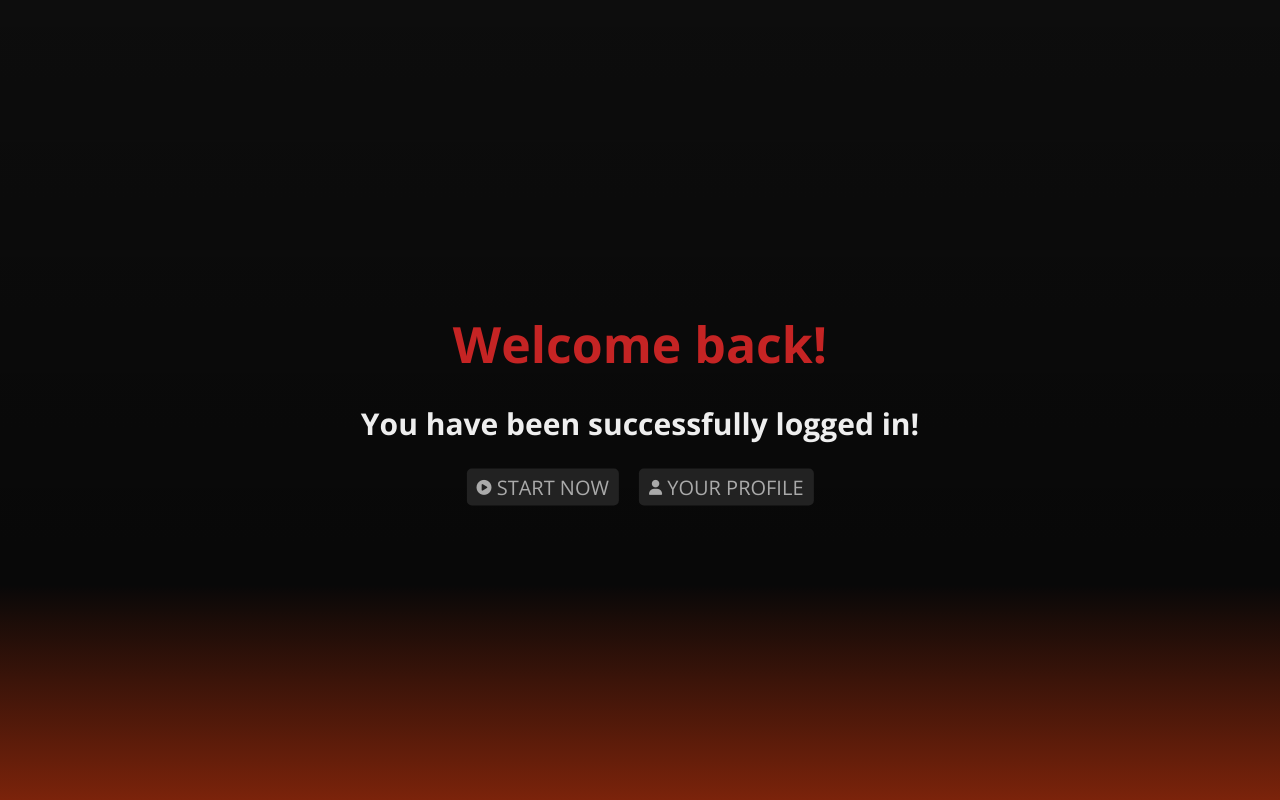
After one commit to OliverSchlueter/TellTheWorld, a PHP site: page /login/success.html in a window 1280 px wide. The commit adds this page. Run offline with PHP 8.4, Linux system fonts and the light colour scheme; some libraries are stand-ins or nearby versions.

Commit message:
Open success/fail page if opening a new window doesn't work

```diff
--- a/Code/Web/login/fail.html
+++ b/Code/Web/login/fail.html
@@ -6,7 +6,7 @@
     <link rel="stylesheet" href="../assets/css/register.css">
     <script src="https://kit.fontawesome.com/690661ce23.js" crossorigin="anonymous"></script>
     <script src="../assets/js/main.js"></script>
-    <title>Tell The World - Register</title>
+    <title>Tell The World - Login</title>
 </head>
 <body>
     <header>
--- /dev/null
+++ b/Code/Web/login/success.html
@@ -0,0 +1,27 @@
+<!DOCTYPE html>
+<html lang="en">
+<head>
+    <meta charset="UTF-8">
+    <link rel="stylesheet" href="../assets/css/style.css">
+    <link rel="stylesheet" href="../assets/css/register.css">
+    <script src="https://kit.fontawesome.com/690661ce23.js" crossorigin="anonymous"></script>
+    <script src="../assets/js/main.js"></script>
+    <title>Tell The World - Login</title>
+</head>
+<body>
+    <header>
+        <main>
+            <h1 id="welcome">Welcome back!</h1>
+            <h2 class="center_text">You have been successfully logged in!</h2>
+            <div class="center_items">
+                <a href="../web/"><button><i class="fa-solid fa-circle-play fa-xs"></i> START NOW</button></a>
+                <a href="../web/account/"><button><i class="fa-solid fa-user fa-xs"></i> YOUR PROFILE</button></a>
+            </div>
+        </main>
+    </header>
+
+    <script>
+        document.getElementById("welcome").innerHTML = "Welcome back, " + nickname;
+    </script>
+</body>
+</html>
--- a/Code/Web/register/register.php
+++ b/Code/Web/register/register.php
@@ -106,6 +106,9 @@
 
     } else {
         echo "<script>window.open('index.html');</script>";
+
+        echo "<script>var errorMsg = 'Please go back to register page';</script>";
+        include "fail.html";
     }
 
 ?>
```
Also changed, not shown: Code/Web/login/login.php (+14 -3 lines).
